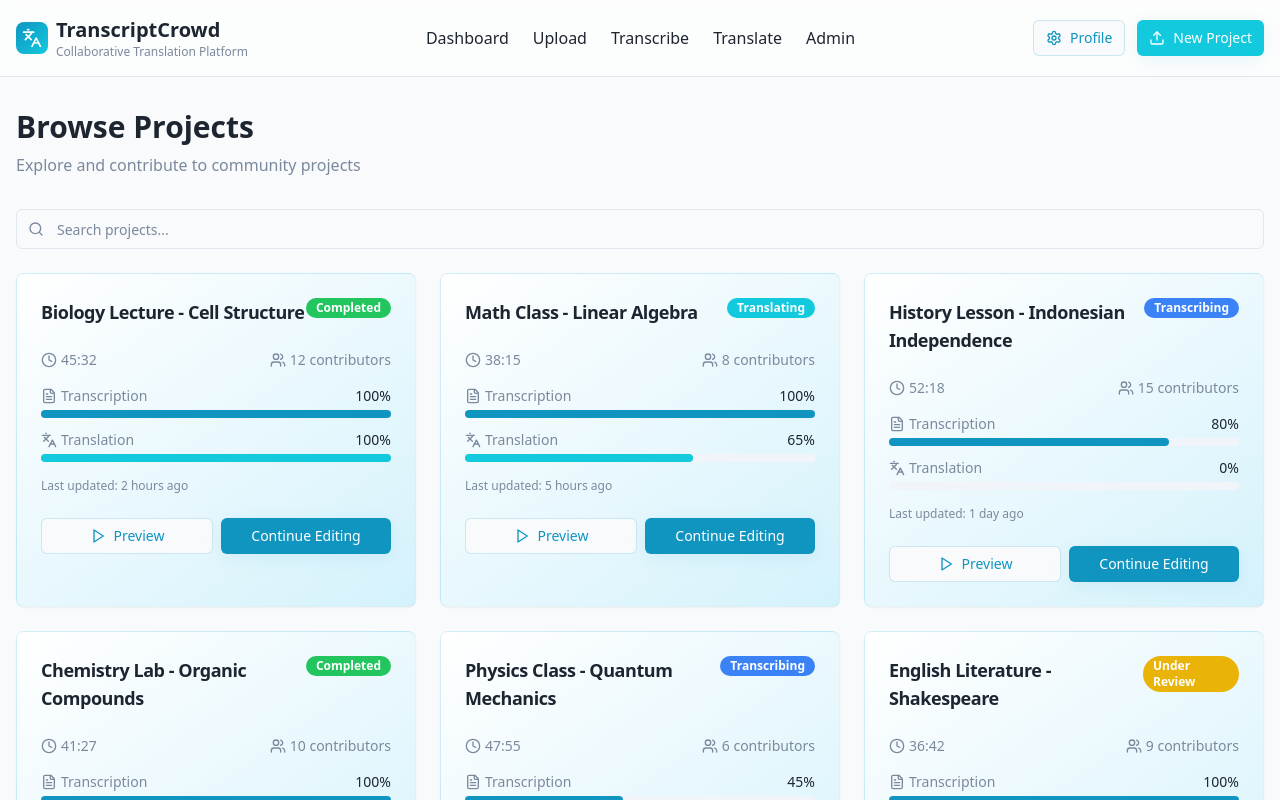
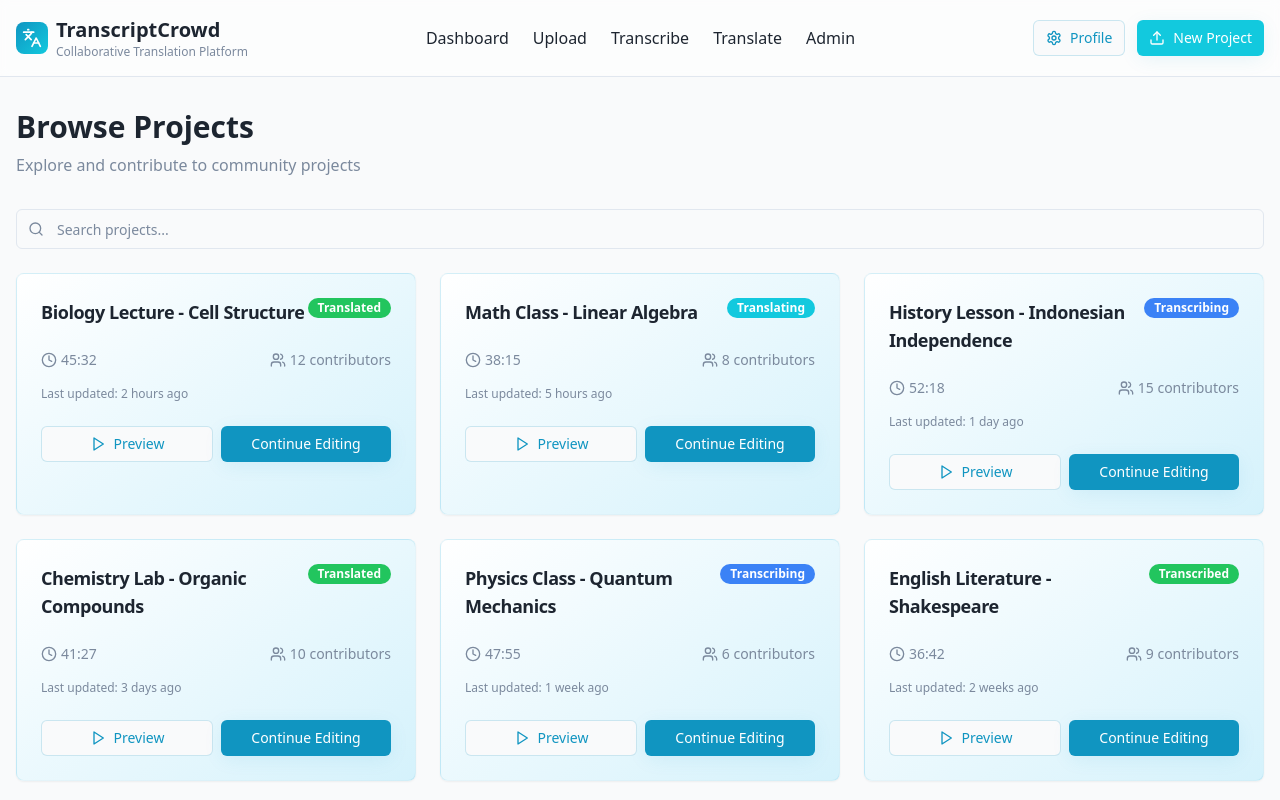
Before and after one commit to 6ill/speech-to-text-translation-frontend, a React (Vite) app: page /projects in a window 1280 px wide. Shown: the top 800 px of the page. Built offline with nearby package versions, Linux system fonts and the light colour scheme; the HTML template or start-up script is replaced by a standard one.

Commit message:
Update Browse Projects page status display
Remove progress percentages from the Browse Projects page and display the status text instead. Update the ProjectCard component to reflect these changes and adjust the sample data to use the new status values.

```diff
--- a/src/components/ProjectCard.tsx
+++ b/src/components/ProjectCard.tsx
@@ -6,18 +6,14 @@ import { Clock, Users, FileText, Languages, Play } from "lucide-react";
 interface ProjectCardProps {
   title: string;
   duration: string;
-  transcriptionProgress: number;
-  translationProgress: number;
   contributors: number;
-  status: "transcribing" | "translating" | "completed" | "reviewing";
+  status: "transcribing" | "transcribed" | "translating" | "translated";
   lastUpdated: string;
 }
 
 const ProjectCard = ({
   title,
   duration,
-  transcriptionProgress,
-  translationProgress,
   contributors,
   status,
   lastUpdated
@@ -25,9 +21,9 @@ const ProjectCard = ({
   const getStatusColor = (status: string) => {
     switch (status) {
       case "transcribing": return "bg-blue-500";
+      case "transcribed": return "bg-green-500";
       case "translating": return "bg-accent";
-      case "completed": return "bg-green-500";
-      case "reviewing": return "bg-yellow-500";
+      case "translated": return "bg-green-500";
       default: return "bg-gray-500";
     }
   };
@@ -35,9 +31,9 @@ const ProjectCard = ({
   const getStatusText = (status: string) => {
     switch (status) {
       case "transcribing": return "Transcribing";
+      case "transcribed": return "Transcribed";
       case "translating": return "Translating";
-      case "completed": return "Completed";
-      case "reviewing": return "Under Review";
+      case "translated": return "Translated";
       default: return "Unknown";
     }
   };
@@ -65,40 +61,6 @@ const ProjectCard = ({
           </div>
         </div>
 
-        <div className="space-y-3">
-          <div>
-            <div className="flex items-center justify-between mb-1">
-              <span className="text-sm text-muted-foreground flex items-center">
-                <FileText className="w-4 h-4 mr-1" />
-                Transcription
-              </span>
-              <span className="text-sm font-medium">{transcriptionProgress}%</span>
-            </div>
-            <div className="w-full bg-secondary rounded-full h-2">
-              <div
-                className="bg-primary h-2 rounded-full transition-smooth"
-                style={{ width: `${transcriptionProgress}%` }}
-              ></div>
-            </div>
-          </div>
-
-          <div>
-            <div className="flex items-center justify-between mb-1">
-              <span className="text-sm text-muted-foreground flex items-center">
-                <Languages className="w-4 h-4 mr-1" />
-                Translation
-              </span>
-              <span className="text-sm font-medium">{translationProgress}%</span>
-            </div>
-            <div className="w-full bg-secondary rounded-full h-2">
-              <div
-                className="bg-accent h-2 rounded-full transition-smooth"
-                style={{ width: `${translationProgress}%` }}
-              ></div>
-            </div>
-          </div>
-        </div>
-
         <p className="text-xs text-muted-foreground">
           Last updated: {lastUpdated}
         </p>
--- a/src/pages/BrowseProjects.tsx
+++ b/src/pages/BrowseProjects.tsx
@@ -9,17 +9,13 @@ const BrowseProjects = () => {
     {
       title: "Biology Lecture - Cell Structure",
       duration: "45:32",
-      transcriptionProgress: 100,
-      translationProgress: 100,
       contributors: 12,
-      status: "completed" as const,
+      status: "translated" as const,
       lastUpdated: "2 hours ago",
     },
     {
       title: "Math Class - Linear Algebra",
       duration: "38:15",
-      transcriptionProgress: 100,
-      translationProgress: 65,
       contributors: 8,
       status: "translating" as const,
       lastUpdated: "5 hours ago",
@@ -27,8 +23,6 @@ const BrowseProjects = () => {
     {
       title: "History Lesson - Indonesian Independence",
       duration: "52:18",
-      transcriptionProgress: 80,
-      translationProgress: 0,
       contributors: 15,
       status: "transcribing" as const,
       lastUpdated: "1 day ago",
@@ -36,17 +30,13 @@ const BrowseProjects = () => {
     {
       title: "Chemistry Lab - Organic Compounds",
       duration: "41:27",
-      transcriptionProgress: 100,
-      translationProgress: 100,
       contributors: 10,
-      status: "completed" as const,
+      status: "translated" as const,
       lastUpdated: "3 days ago",
     },
     {
       title: "Physics Class - Quantum Mechanics",
       duration: "47:55",
-      transcriptionProgress: 45,
-      translationProgress: 0,
       contributors: 6,
       status: "transcribing" as const,
       lastUpdated: "1 week ago",
@@ -54,10 +44,8 @@ const BrowseProjects = () => {
     {
       title: "English Literature - Shakespeare",
       duration: "36:42",
-      transcriptionProgress: 100,
-      translationProgress: 30,
       contributors: 9,
-      status: "reviewing" as const,
+      status: "transcribed" as const,
       lastUpdated: "2 weeks ago",
     },
   ];
--- a/src/pages/Dashboard.tsx
+++ b/src/pages/Dashboard.tsx
@@ -12,8 +12,6 @@ const Dashboard = () => {
     {
       title: "Kuliah Algoritma dan Struktur Data - Pertemuan 5",
       duration: "1h 23m",
-      transcriptionProgress: 85,
-      translationProgress: 60,
       contributors: 12,
       status: "translating" as const,
       lastUpdated: "2 hours ago"
@@ -21,17 +19,13 @@ const Dashboard = () => {
     {
       title: "Seminar Machine Learning - Deep Learning Fundamentals",
       duration: "2h 15m",
-      transcriptionProgress: 100,
-      translationProgress: 95,
       contributors: 8,
-      status: "reviewing" as const,
+      status: "translated" as const,
       lastUpdated: "1 day ago"
     },
     {
       title: "Workshop React Native - Mobile Development",
       duration: "45m",
-      transcriptionProgress: 45,
-      translationProgress: 0,
       contributors: 5,
       status: "transcribing" as const,
       lastUpdated: "3 hours ago"
```
